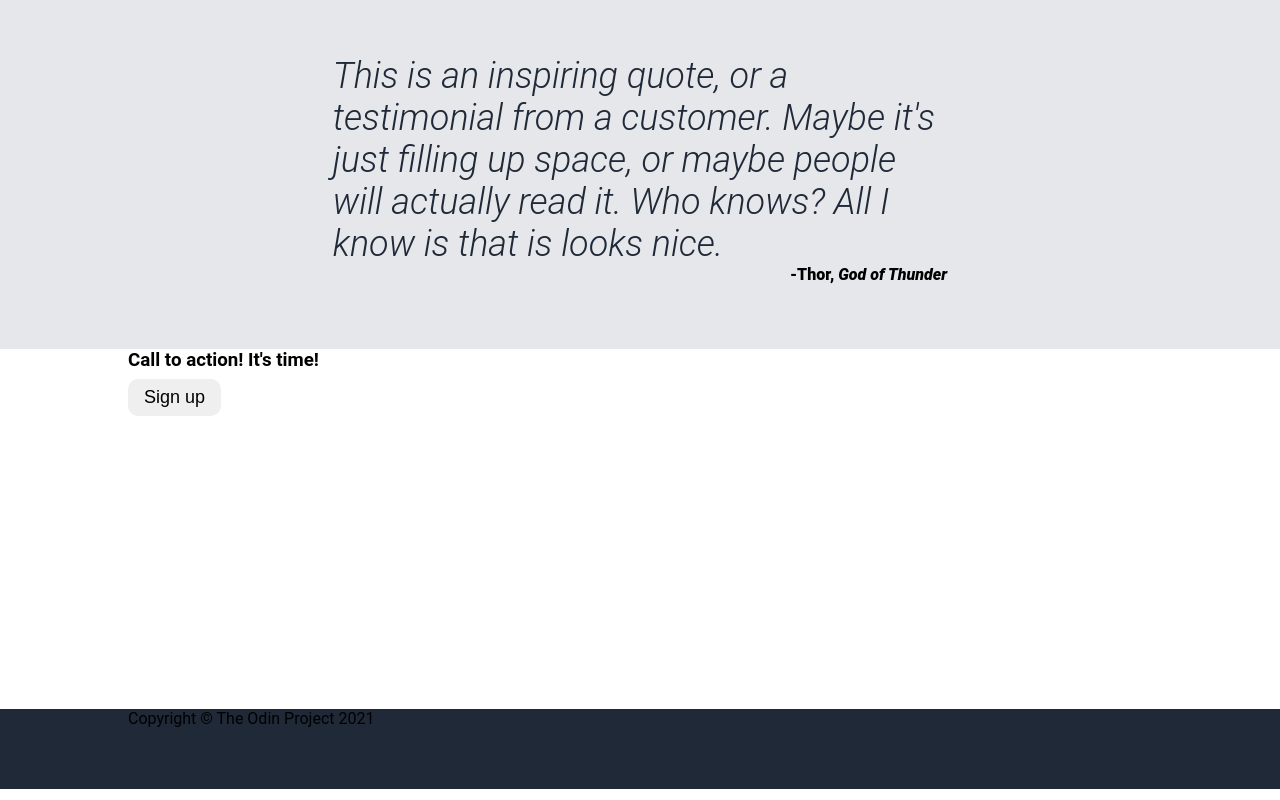
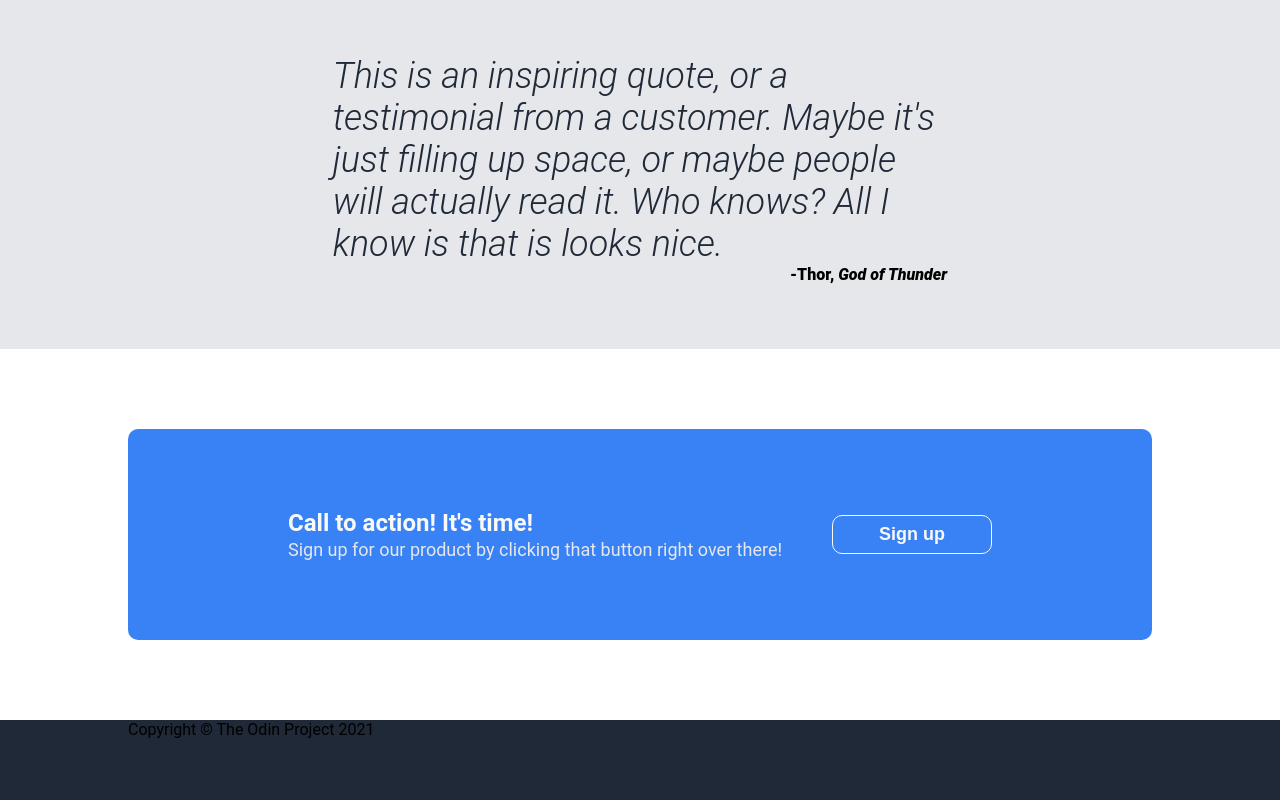
Before and after one commit to timmutia/odin-landing-page, a plain HTML site: page index.html in a window 1280 px wide. Shown: the part 863-1663 px from the top of the page. Drawn offline with Linux system fonts and the light colour scheme.

Commit message:
feat: added the call-to-action section v1

```diff
--- a/index.html
+++ b/index.html
@@ -75,9 +75,11 @@
             <div class="call-to-act">
                 <div class="left-text">
                     <h3>Call to action! It's time!</h3>
-                    <p class="smaller-text"></p>
+                    <p class="smaller-text">Sign up for our product by clicking that button right over there!</p>
                 </div>
-                <button class="transparent-btn button">Sign up</button>
+                <div>
+                    <button class="transparent-btn button bold">Sign up</button>
+                </div>
             </div>
         </section>
     </main>
--- a/style.css
+++ b/style.css
@@ -64,7 +64,7 @@ section {
 
 
 .button {
-    max-width: 10rem;
+    width: 10rem;
     padding: 0.5rem 1rem;
     border-radius: 10px;
     font-size: var(--secondary-font);
@@ -210,6 +210,47 @@ blockquote p {
     font-style: italic;
 }
 
+/* call-to-action section */
+
+.call-to-act-section {
+    min-height: 30vh;
+    padding-top: 5rem;
+    padding-bottom: 5rem;
+    display: flex;
+    align-items: center;
+}
+
+.call-to-act {
+    width: 100%;
+    background-color: var(--blue-background);
+    border-radius: 10px;
+    padding: 5rem 10rem;
+    display: flex;
+    justify-content: space-between;
+    align-items: center;
+    gap: 1em;
+}
+
+.call-to-act .left-text {
+    max-width: 600px;
+    gap: 0.1rem;
+}
+
+.call-to-act h3 {
+    color:var(--hero-text-color);
+    font-size: var(--h3-font);
+}
+
+.call-to-act p {
+    color: var(--hero-secondary-text-color);
+    font-size: var(--secondary-font);
+}
+
+.transparent-btn {
+    border: 1px solid var(--hero-text-color);
+    background-color: var(--blue-background);
+    color: var(--hero-text-color);
+}
 
 @media screen and (max-width: 1439px){
         header, section, footer {
@@ -230,6 +271,10 @@ blockquote p {
     blockquote p {
         font-size: var(--h3-font);
     }
+
+    .call-to-act {
+        padding: 2.5rem 5rem;
+    }
 }
 
 @media screen and (max-width: 679px) {
```
